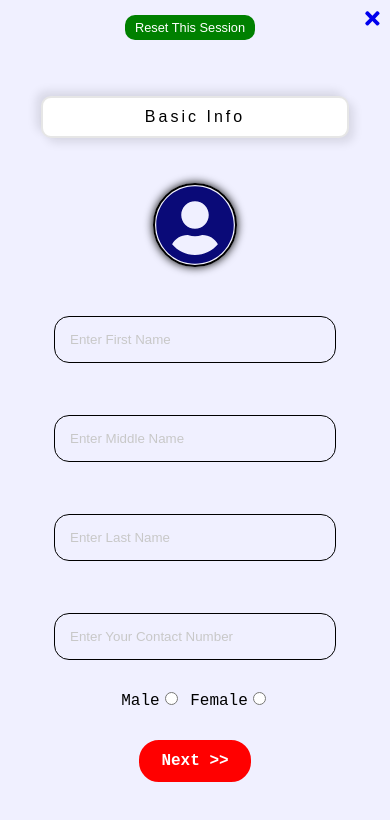
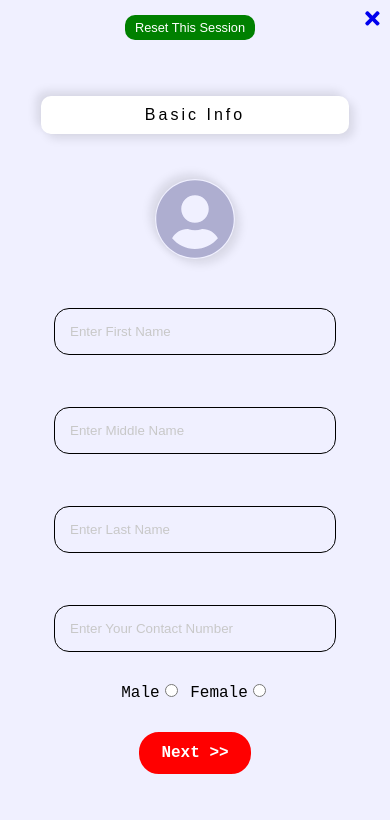
Before and after one commit to Kennyabby/Xdot, a React (Create React App) app: page /signup/basicInfo in a window 390 px wide. Shown: the top 820 px of the page. Built offline with nearby package versions, Linux system fonts and the light colour scheme.

Commit message:
basic info desighn

```diff
--- a/src/Components/FewBasicInfo.js
+++ b/src/Components/FewBasicInfo.js
@@ -152,7 +152,7 @@ const FewBasicInfo = ({ setBasicConfirmed }) => {
           infoRef.current.style.border = 'solid blue 2px'
           infoRef.current.parentElement.childNodes[1].style.display = 'block'
           infoRef.current.placeholder = ''
-          infoRef.current.parentElement.scrollIntoView()
+          // infoRef.current.parentElement.scrollIntoView()
           if (infoRef.current.required) {
             infoRef.current.parentElement.childNodes[1].innerHTML = `* ${infoRef.current.title}`
           } else {
@@ -209,8 +209,7 @@ const FewBasicInfo = ({ setBasicConfirmed }) => {
             className='usr'
             style={{
               fontSize: '5rem',
-              color: 'rgba(10,10, 120, 1)',
-              border: 'solid black 2px',
+              color: 'rgba(20,20,100,0.3)',
             }}
           />
           <p className='over' style={{ padding: '13px' }}>
--- a/src/index.css
+++ b/src/index.css
@@ -270,7 +270,7 @@ code {
 }
 .usr {
   border-radius: 50%;
-  box-shadow: 0px 0px 10px black;
+  box-shadow: -5px -5px 10px rgba(0, 0, 0, 0.1), 5px 5px 10px rgba(0, 0, 0, 0.1);
   margin: 5px;
 }
 .radio {
@@ -399,7 +399,6 @@ code {
   color: black;
   background-color: white;
   border-radius: 10px;
-  border: solid rgba(230, 230, 230) 2px;
   margin: 20px;
   box-shadow: -5px -5px 10px rgba(0, 0, 0, 0.1), 5px 5px 10px rgba(0, 0, 0, 0.1);
 }
@@ -648,11 +647,6 @@ code {
     display: inline-block;
     text-align: center;
   }
-  .usr {
-    border-radius: 50%;
-    box-shadow: 0px 0px 10px black;
-    margin: 5px;
-  }
   .radio {
     cursor: pointer;
   }
```
